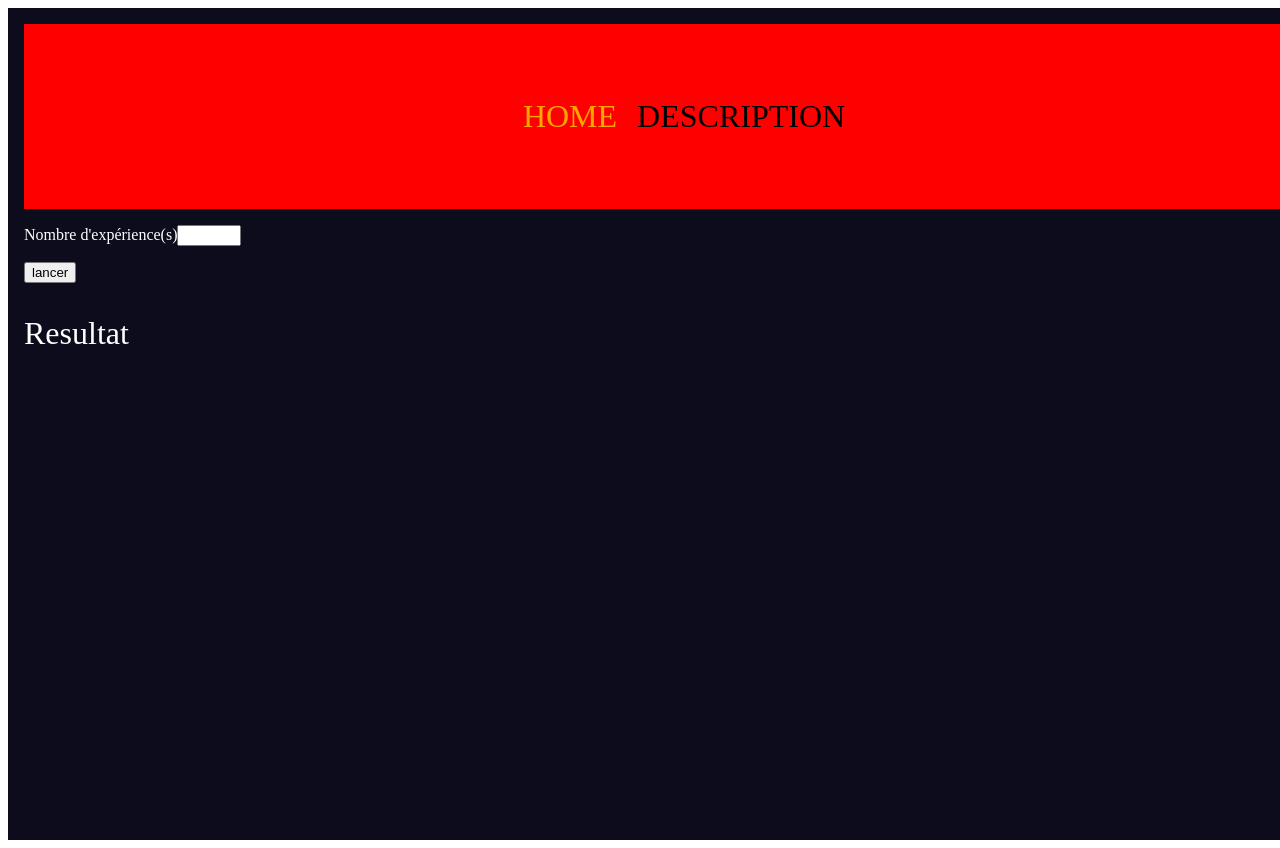
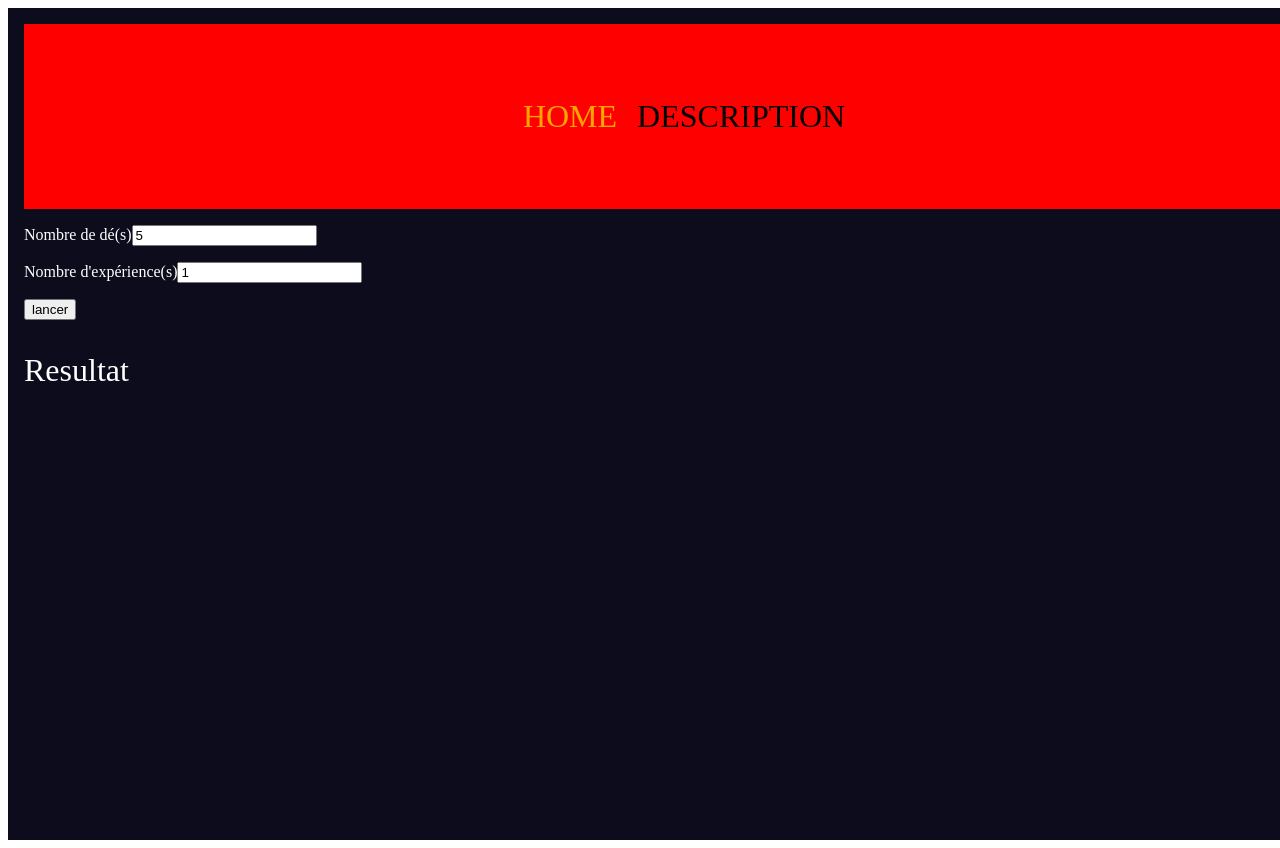
Before and after one commit to AngelPASTORROJAS/JeuDeDe, a React (Vite) app: page / in a window 1280 px wide. Shown: the top 848 px of the page. Built offline with nearby package versions, Linux system fonts and the light colour scheme.

Commit message:
feat: correction des valeurs énnoncées dans CONSIGNES.md

```diff
--- a/src/pages/DescriptionPage.jsx
+++ b/src/pages/DescriptionPage.jsx
@@ -3,7 +3,7 @@ const DescriptionPage = () => {
     <>
       <h2 style={{ color: "white" }}>Description</h2>
       <p style={{ color: "white" }}>
-        Le jeu compte le nombre de brelan(s) obtenu(s) en laçant 3 de dés
+        Le jeu compte le nombre de brelan(s) obtenu(s) en laçant 5 de dés
         non-pipés un nombre de fois à fixer par l'utilisateur.
       </p>
       <a style={{ textDecoration: "none" }} href="/">
--- a/src/pages/HomePage.jsx
+++ b/src/pages/HomePage.jsx
@@ -1,9 +1,13 @@
 const HomePage = () => {
   return (
     <>
+    <p style={{ color: "white" }}>
+        Nombre de dé(s)
+        <input type="number" value="5" min="1" />
+      </p>
       <p style={{ color: "white" }}>
         Nombre d'expérience(s)
-        <input type="number" min="1" max="100" />
+        <input type="number" min="1" value="1" />
       </p>
       <button>lancer</button>
       <a style={{ textDecoration: "none" }} href="/statistic">
```
